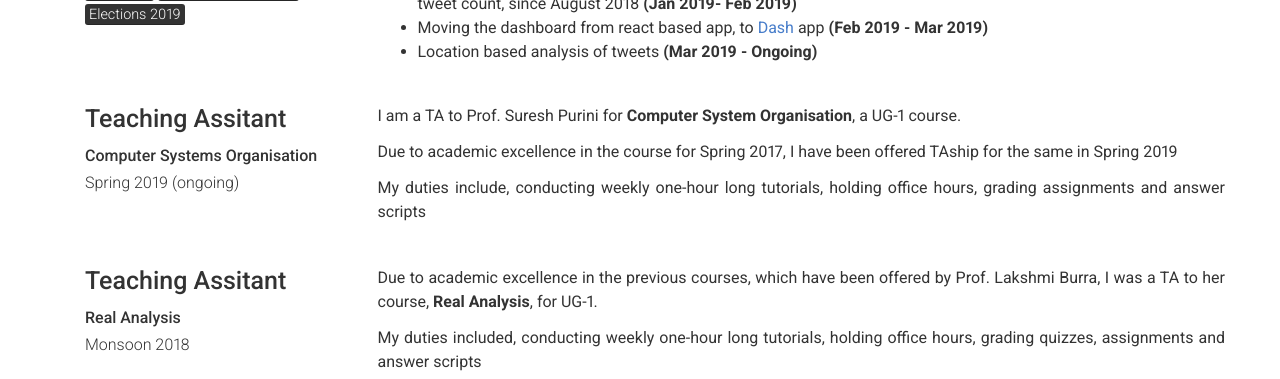
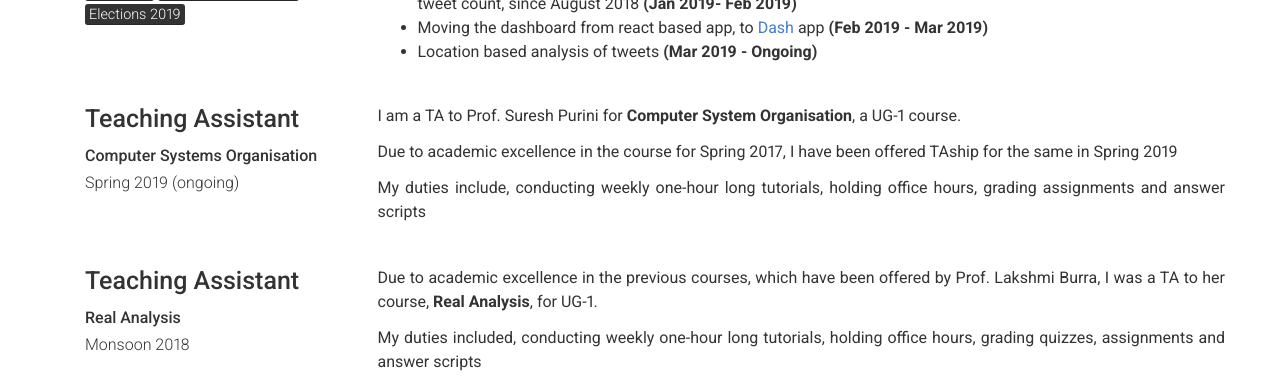
Before and after one commit to 7vikpeculiar/7vikpeculiar.github.io, a Jekyll site: the page built from index.md, in a window 1280 px wide and 900 px high, scrolled down 2219 px. Shown: the part 156-535 px from the top of the window. Built offline with Jekyll 4.4.1, drawn with Linux system fonts in a browser that asks for light colours.

Commit message:
Minor spelling mistake

```diff
--- a/_data/academicexp.yml
+++ b/_data/academicexp.yml
@@ -19,7 +19,7 @@
         <mark>Twitter Data Analysis</mark>
         <mark>Elections 2019</mark>
 
-- company: Teaching Assitant
+- company: Teaching Assistant
   link:
   job_title: Computer Systems Organisation
   dates: Spring 2019 (ongoing)
@@ -32,7 +32,7 @@
     My duties include, conducting weekly one-hour long tutorials, holding office
     hours, grading assignments and answer scripts
 
-- company: Teaching Assitant
+- company: Teaching Assistant
   link:
   job_title: Real Analysis
   dates: Monsoon 2018
```
